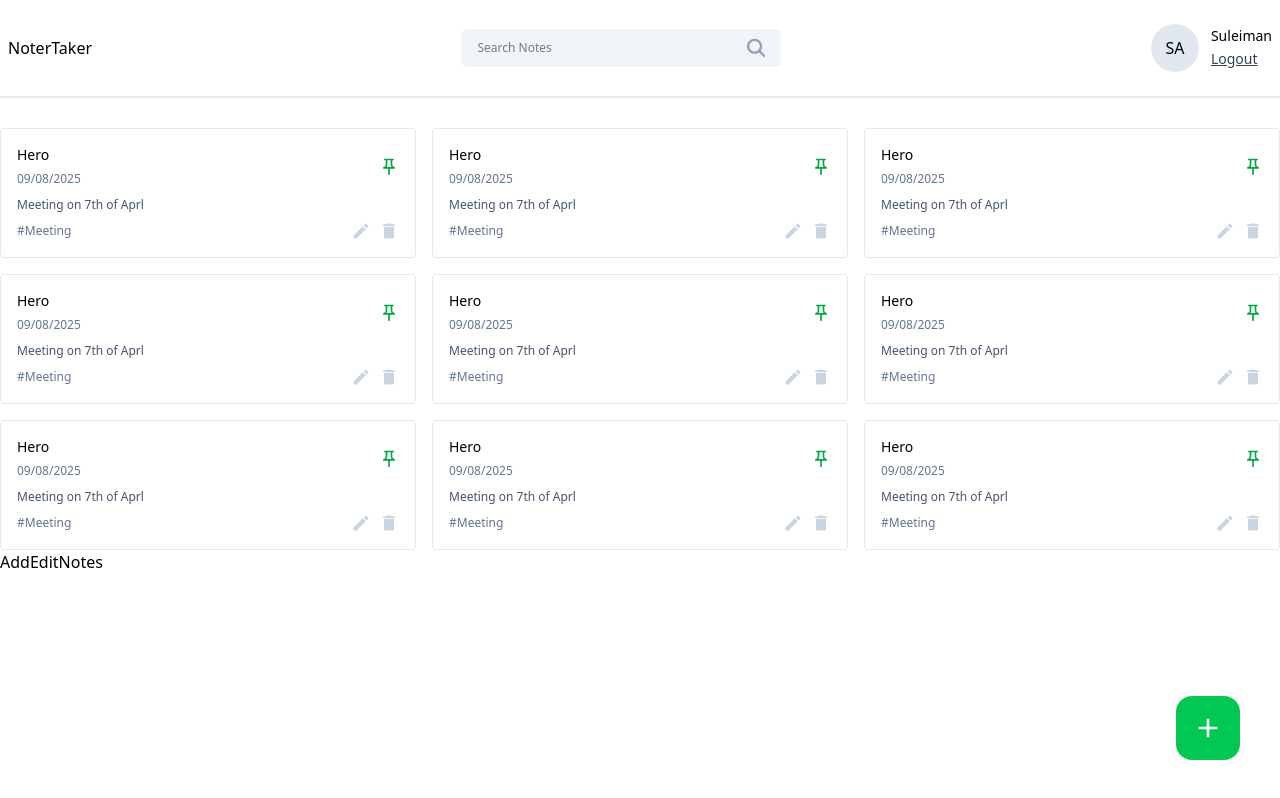
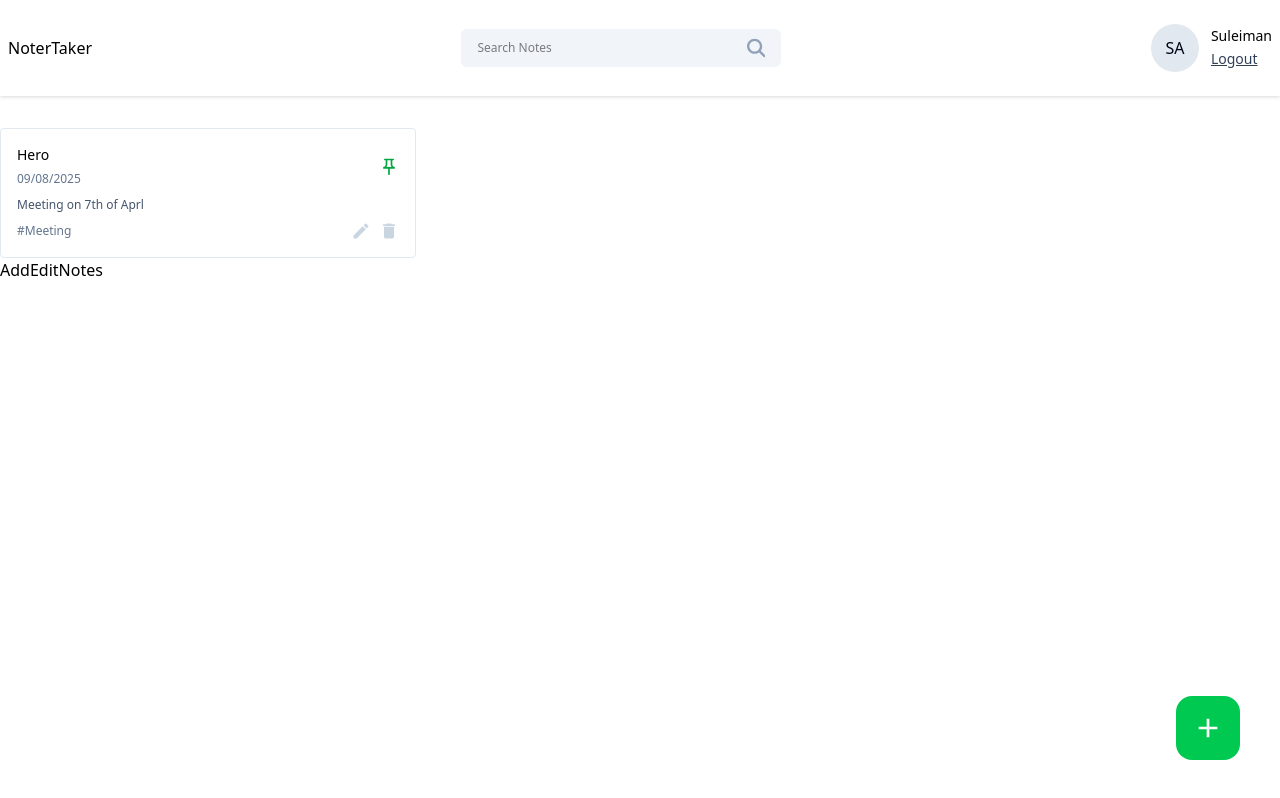
Before and after one commit to Suleiman010/note-app, a React (Vite) app in the folder frontend/note-app/: page /dashboard in a window 1280 px wide. Built offline with nearby package versions, Linux system fonts and the light colour scheme.

Commit message:
fix: remove example cards and keep only one

```diff
--- a/frontend/note-app/src/pages/Home/Home.jsx
+++ b/frontend/note-app/src/pages/Home/Home.jsx
@@ -10,86 +10,6 @@ const Home = () => {
 
       <div className="container mx-auto">
         <div className="grid grid-cols-3 gap-4 mt-8">
-          <NoteCard
-            title="Hero"
-            date="09/08/2025"
-            content="Meeting on 7th of Aprl"
-            tags="#Meeting"
-            isPinned={true}
-            onEdit={() => {}}
-            onDelete={() => {}}
-            onPinNote={() => {}}
-          />
-          <NoteCard
-            title="Hero"
-            date="09/08/2025"
-            content="Meeting on 7th of Aprl"
-            tags="#Meeting"
-            isPinned={true}
-            onEdit={() => {}}
-            onDelete={() => {}}
-            onPinNote={() => {}}
-          />
-          <NoteCard
-            title="Hero"
-            date="09/08/2025"
-            content="Meeting on 7th of Aprl"
-            tags="#Meeting"
-            isPinned={true}
-            onEdit={() => {}}
-            onDelete={() => {}}
-            onPinNote={() => {}}
-          />
-          <NoteCard
-            title="Hero"
-            date="09/08/2025"
-            content="Meeting on 7th of Aprl"
-            tags="#Meeting"
-            isPinned={true}
-            onEdit={() => {}}
-            onDelete={() => {}}
-            onPinNote={() => {}}
-          />
-          <NoteCard
-            title="Hero"
-            date="09/08/2025"
-            content="Meeting on 7th of Aprl"
-            tags="#Meeting"
-            isPinned={true}
-            onEdit={() => {}}
-            onDelete={() => {}}
-            onPinNote={() => {}}
-          />
-          <NoteCard
-            title="Hero"
-            date="09/08/2025"
-            content="Meeting on 7th of Aprl"
-            tags="#Meeting"
-            isPinned={true}
-            onEdit={() => {}}
-            onDelete={() => {}}
-            onPinNote={() => {}}
-          />
-          <NoteCard
-            title="Hero"
-            date="09/08/2025"
-            content="Meeting on 7th of Aprl"
-            tags="#Meeting"
-            isPinned={true}
-            onEdit={() => {}}
-            onDelete={() => {}}
-            onPinNote={() => {}}
-          />
-          <NoteCard
-            title="Hero"
-            date="09/08/2025"
-            content="Meeting on 7th of Aprl"
-            tags="#Meeting"
-            isPinned={true}
-            onEdit={() => {}}
-            onDelete={() => {}}
-            onPinNote={() => {}}
-          />
           <NoteCard
             title="Hero"
             date="09/08/2025"
```
